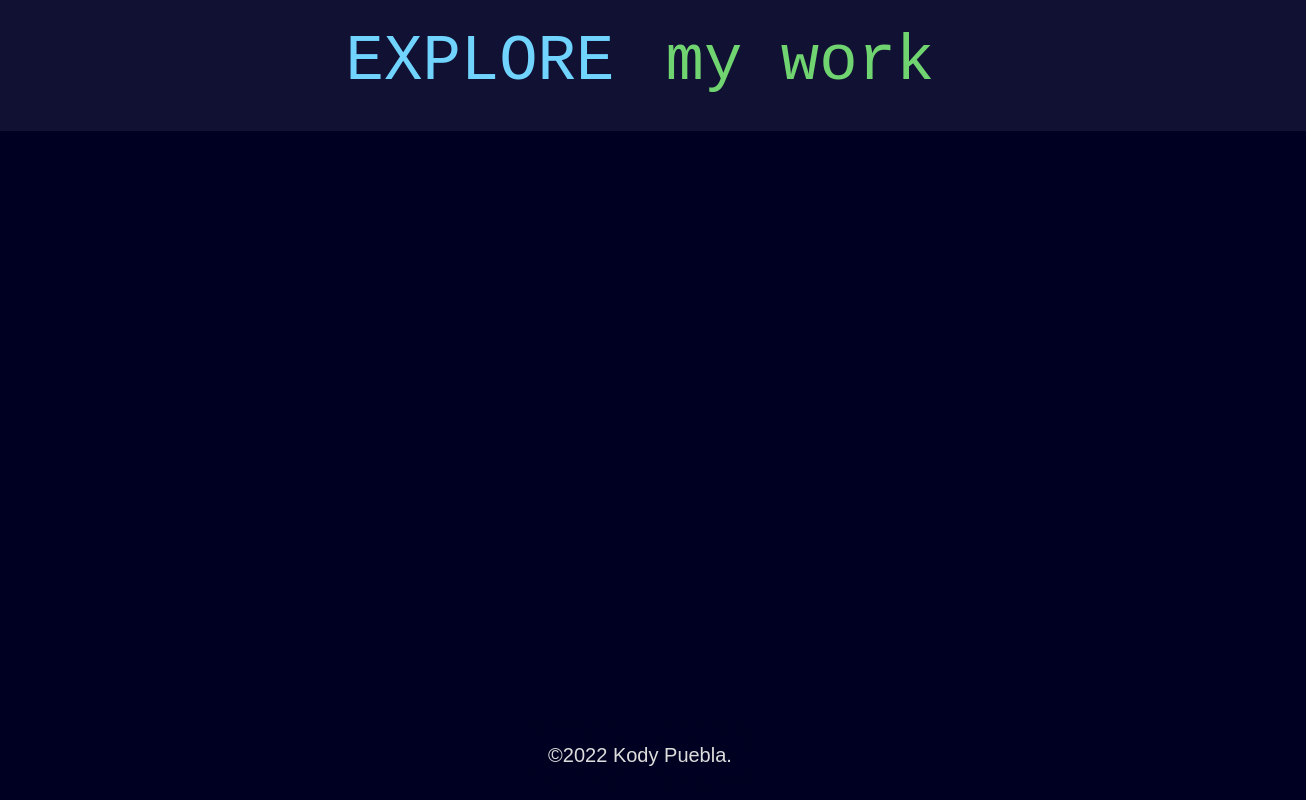
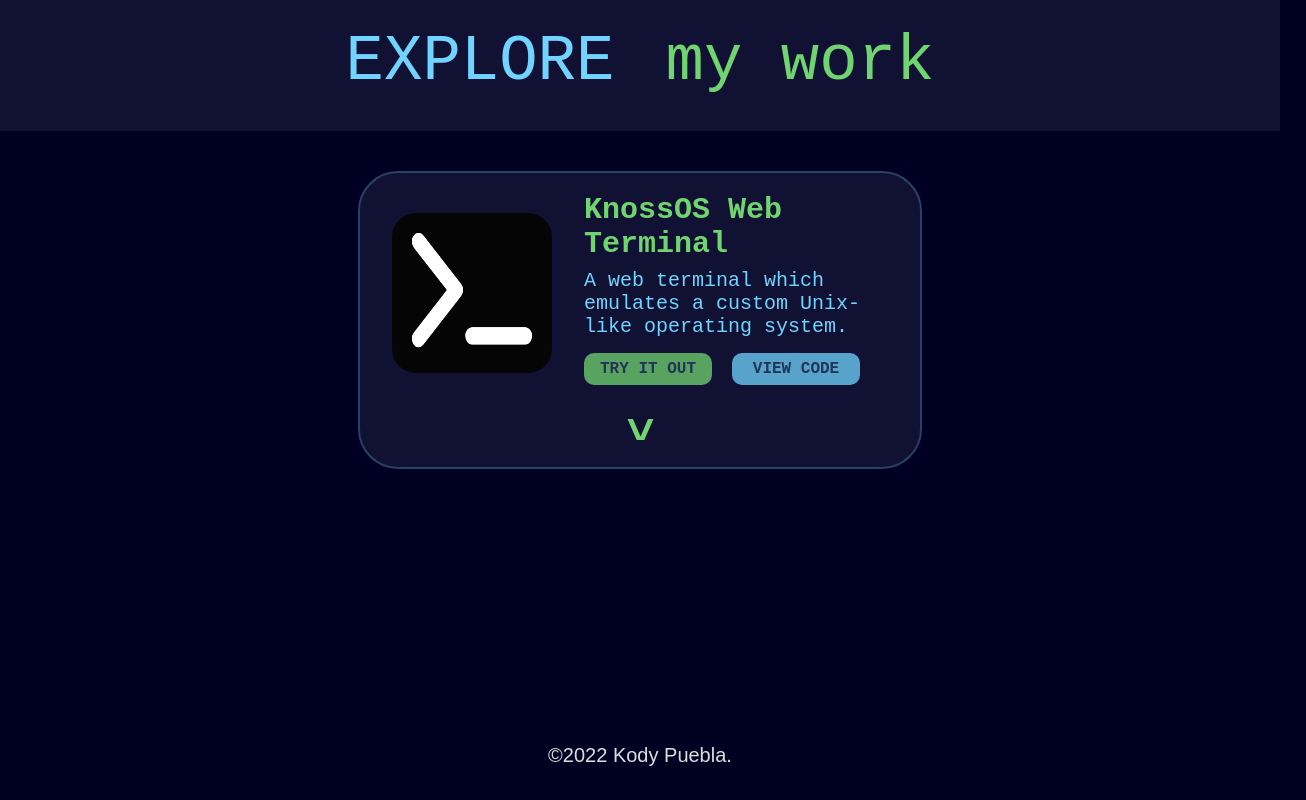
Before and after one commit to pueblak/pueblak.github.io, a website built with Vite: page projects.html in a window 1280 px wide. Shown: the whole page, 1306 px wide, since content can reach past the window. Built offline with nearby package versions, Linux system fonts and the light colour scheme.

Commit message:
Add simple card design to projects page

```diff
--- a/css/about.css
+++ b/css/about.css
@@ -1,4 +1,11 @@
+html {
+    font-size: min(5vw, 5vh);
+    overflow: hidden;
+    margin: 0;
+    padding: 0;
+}
+
 body {
-    overflow-x: hidden;
+    overflow: hidden;
     background-color: #000022;
 }
--- a/css/contact.css
+++ b/css/contact.css
@@ -1,9 +1,13 @@
 html {
     font-size: min(5vw, 5vh);
+    overflow: hidden;
+    margin: 0;
+    padding: 0;
 }
 
 body {
     margin: 0;
+    overflow: hidden;
 }
 
 .page {
@@ -16,10 +20,6 @@ body {
     overflow-x: hidden;
     overflow-y: auto;
     flex-direction: column;
-}
-
-::-webkit-scrollbar {
-    width: 0;
 }
 
 .info-text {
@@ -73,7 +73,7 @@ fieldset.contact-fieldset {
     border-radius: 1rem;
     justify-content: space-around;
     align-items: flex-start;
-    margin: 1rem 1rem 2rem;
+    margin: 0 1rem 2rem;
     width: 100%;
 }
 
@@ -250,6 +250,7 @@ img.send {
 
 .socials div:hover {
     cursor: pointer;
+    /* filter generated from https://codepen.io/sosuke/pen/Pjoqqp with target color #ffffff */
     filter: brightness(0) saturate(100%) invert(98%) sepia(100%) saturate(0%) hue-rotate(1deg) brightness(104%) contrast(101%);
 }
 
--- a/css/matrix.css
+++ b/css/matrix.css
@@ -1,7 +1,6 @@
 html {
     font-size: min(5vw, 5vh);
-    overflow-x: hidden;
-    overflow-y: auto;
+    overflow: hidden;
     margin: 0;
     padding: 0;
 }
@@ -9,6 +8,22 @@ html {
 body {
     margin: 0;
     background-color: #000022;
+}
+
+::-webkit-scrollbar {
+    width: 0.5rem;
+}
+
+::-webkit-scrollbar-track {
+    background: #000022;
+}
+
+::-webkit-scrollbar-thumb {
+    background: #111133;
+}
+
+::-webkit-scrollbar-thumb:hover {
+    background: #333355;
 }
 
 .info-text {
@@ -21,11 +36,12 @@ body {
 
 #canvas {
     position: absolute;
+    overflow: hidden;
     top: 0;
     left: 0;
     display: block;
-    width: 100%;
-    height: 100% + 4rem;
+    width: 110%;
+    height: 110%;
     z-index: -1;
 }
 
--- /dev/null
+++ b/css/projects.css
@@ -0,0 +1,172 @@
+html {
+    font-size: min(5vw, 5vh);
+    overflow: hidden;
+    margin: 0;
+    padding: 0;
+}
+
+body {
+    margin: 0;
+    overflow: hidden;
+}
+
+.page {
+    position: absolute;
+    top: 0;
+    left: 0;
+    width: 100%;
+    height: 100%;
+    display: flex;
+    overflow-x: hidden;
+    overflow-y: auto;
+    flex-direction: column;
+}
+
+.projects-list {
+    display: flex;
+    flex-direction: column;
+    align-items: center;
+    justify-content: center;
+    width: 100%;
+}
+
+.project-container {
+    display: flex;
+    flex-direction: column;
+    align-items: center;
+    justify-content: center;
+    width: fit-content;
+}
+
+.project-card {
+    display: flex;
+    flex-direction: column;
+    border-radius: 1rem;
+    width: 13rem;
+    margin: 1rem;
+    padding: 0.5rem;
+}
+
+.project-card-details {
+    display: flex;
+    flex-direction: row;
+    justify-content: space-between;
+    align-items: center;
+    width: 100%;
+}
+
+.project-image-terminal {
+    height: 3rem;
+    width: 3rem;
+    margin: 0 0.3rem;
+    border-radius: 0.6rem;
+    background-color: #ffffff;
+    padding: 0.5rem;
+    /* filter generated from https://codepen.io/sosuke/pen/Pjoqqp with target color #ffffff */
+    filter: invert(98%) sepia(100%) saturate(0%) hue-rotate(1deg) brightness(104%) contrast(101%);
+}
+
+.project-card-text {
+    display: flex;
+    flex-direction: column;
+    justify-content: space-between;
+    margin: 0 0.5rem;
+    z-index: 1;
+    height: 5rem;
+}
+
+.project-card-title {
+    display: block;
+    font-family: 'Courier New', monospace;
+    font-size: 0.75rem;
+    font-weight: bold;
+    color: #70d470;
+    width: fit-content;
+    height: 1.6rem;
+}
+
+.project-card-description {
+    display: block;
+    font-family: 'Courier New', monospace;
+    font-size: 0.5rem;
+    color: #70d4ff;
+    width: fit-content;
+    height: 1.6rem;
+}
+
+.project-button-container {
+    display: flex;
+    flex-direction: row;
+    justify-content: flex-start;
+    align-items: center;
+    width: 100%;
+    height: 1.2rem;
+}
+
+.project-card-button {
+    display: flex;
+    flex-direction: row;
+    align-items: center;
+    justify-content: center;
+    width: 3.2rem;
+    height: 0.8rem;
+    border-radius: 0.25rem;
+    font-size: 0.4rem;
+    color: #284166;
+}
+
+.left-button {
+    background-color: #70d470;
+    opacity: 0.75;
+}
+
+.right-button {
+    background-color: #70d4ff;
+    opacity: 0.75;
+    margin-left: 0.5rem;
+}
+
+.left-button:hover, .right-button:hover {
+    cursor: pointer;
+    opacity: 1;
+}
+
+.blue-theme {
+    background-color: #111133;
+    border: solid 0.0625rem #284166;
+}
+
+.project-drop-down {
+    display: flex;
+    flex-direction: column;
+    align-items: center;
+    justify-content: center;
+    width: 100%;
+    font-size: 0.6rem;
+}
+
+.hidden {
+    display: none;
+}
+
+.not-hidden {
+    display: flex;
+}
+
+.closed-drop-down {
+    font-size: 1.2rem;
+    font-weight: bold;
+    color: #70d470;
+    width: 100%;
+    text-align: center;
+    rotate: 180deg;
+}
+
+.open-drop-down {
+    flex-direction: column;
+    align-items: center;
+    justify-content: center;
+    width: 100%;
+    font-size: 0.6rem;
+    color: #70d4ff;
+}
--- a/js/matrix.js
+++ b/js/matrix.js
@@ -37,7 +37,7 @@ class DigitalRain {
                 this.mesh.add(this.matrix[x][y].mesh)
             }
         }
-        this.mesh.position.set(0, 0, -depth)
+        this.mesh.position.set(-5, 2, -depth)
         this.sources = []
     }
 
@@ -108,7 +108,7 @@ function loadCanvas() {
     renderer.setSize(canvas.clientWidth, canvas.clientHeight, false)
     scene.background = new THREE.Color(0x000022)
 
-    let rain = new DigitalRain(160, 160, 16, 48)
+    let rain = new DigitalRain(104, 48, 16, 32)
     for (let i = 0; i < rain.height; i++)
         digitalRainAnimationStep(rain)
     scene.add(rain.mesh)
@@ -116,7 +116,7 @@ function loadCanvas() {
     renderer.render(scene, camera)
 
     const clock = new THREE.Clock()
-    const stepLength = 0.03125
+    const stepLength = 0.025
     let totalElapsed = 0
     function animate() {
         const elapsed = clock.getDelta()
--- a/projects.html
+++ b/projects.html
@@ -5,6 +5,7 @@
         <meta name="viewport" content="width=device-width, initial-scale=1">
         <link rel="stylesheet" type="text/css" charset="utf-8" href="css/terminal.css">
         <link rel="stylesheet" type="text/css" charset="utf-8" href="css/matrix.css">
+        <link rel="stylesheet" type="text/css" charset="utf-8" href="css/projects.css">
         <script type="text/javascript" charset="utf-8" src="js/three.js"></script>
         <script type="text/javascript" charset="utf-8" src="js/cookies.js"></script>
         <script type="text/javascript" charset="utf-8" src="js/random.js"></script>
@@ -20,6 +21,30 @@
                             <text style="color:#70d4ff;width: fit-content">EXPLORE</text><text style="margin-left:4%;color:#70d470;width: fit-content">my work</text><br>
                         </div>
                     </div>
+                    <div class="projects-list">
+                        <div class="project-container">
+                            <div class="project-card blue-theme animate-fade-in">
+                                <div class="project-card-details">
+                                    <img src="resources/terminal.svg" class="project-image-terminal">
+                                    <div class="project-card-text">
+                                        <text class="project-card-title">KnossOS Web Terminal</text>
+                                        <text class="project-card-description">A web terminal which emulates a custom Unix-like operating system.</text>
+                                        <div class="project-button-container">
+                                            <div class="project-card-button left-button" onclick="window.location.href='terminal.html'"><b>TRY IT OUT</b></div>
+                                            <div class="project-card-button right-button" onclick="window.location.href='https://github.com/pueblak/pueblak.github.io/tree/master/js/terminal.js'"><b>VIEW CODE</b></div>
+                                        </div>
+                                    </div>
+                                </div>
+                                <div class="project-drop-down">
+                                    <div class="open-drop-down hidden">
+                                        <p>Notable features</p>
+                                        <p>Languages and Frameworks</p>
+                                    </div>
+                                    <div class="closed-drop-down">^</div>
+                                </div>
+                            </div>
+                        </div>
+                    </div>
                 </div>
             </div>
             <div style="height:2rem">
```
